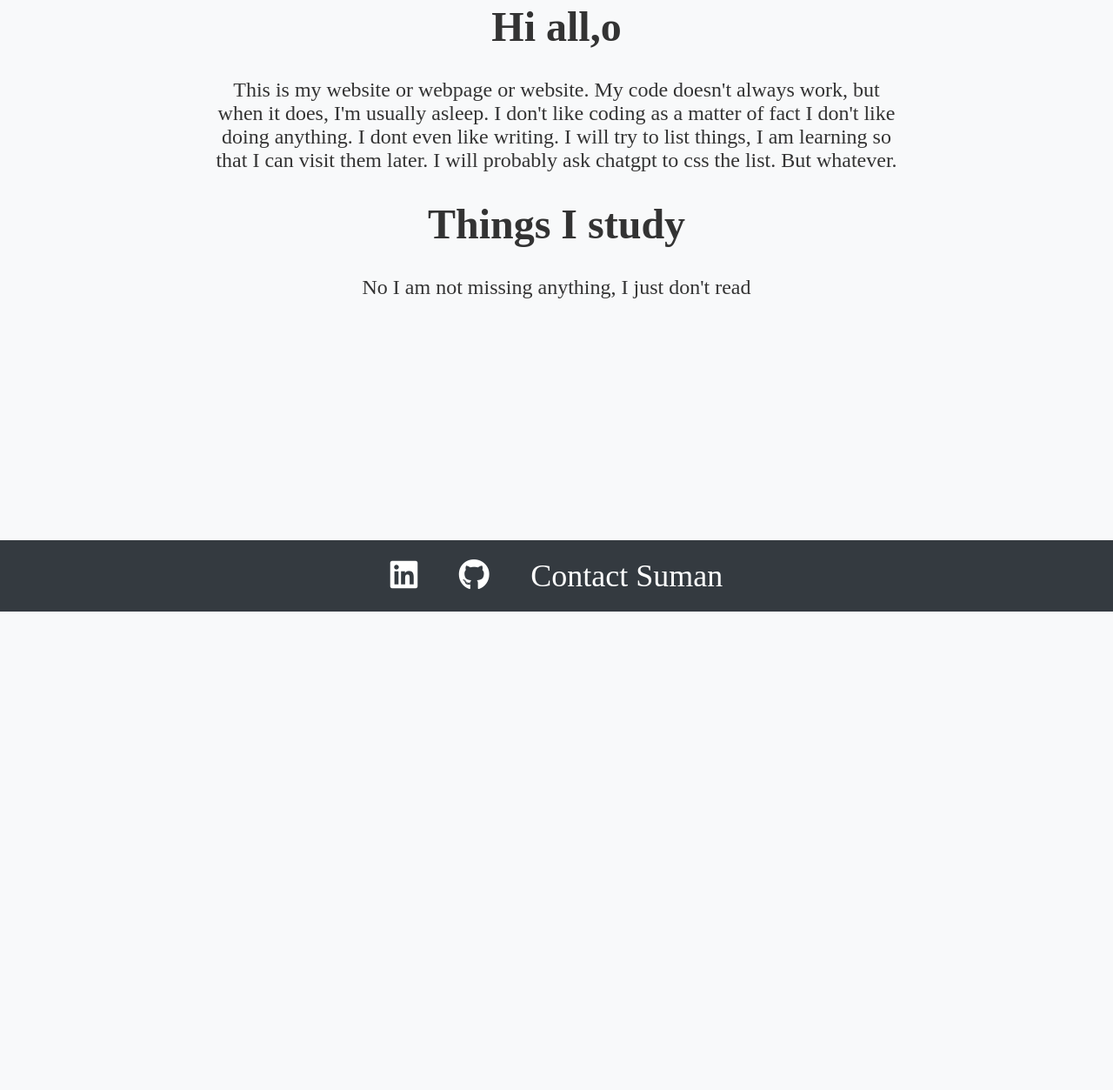
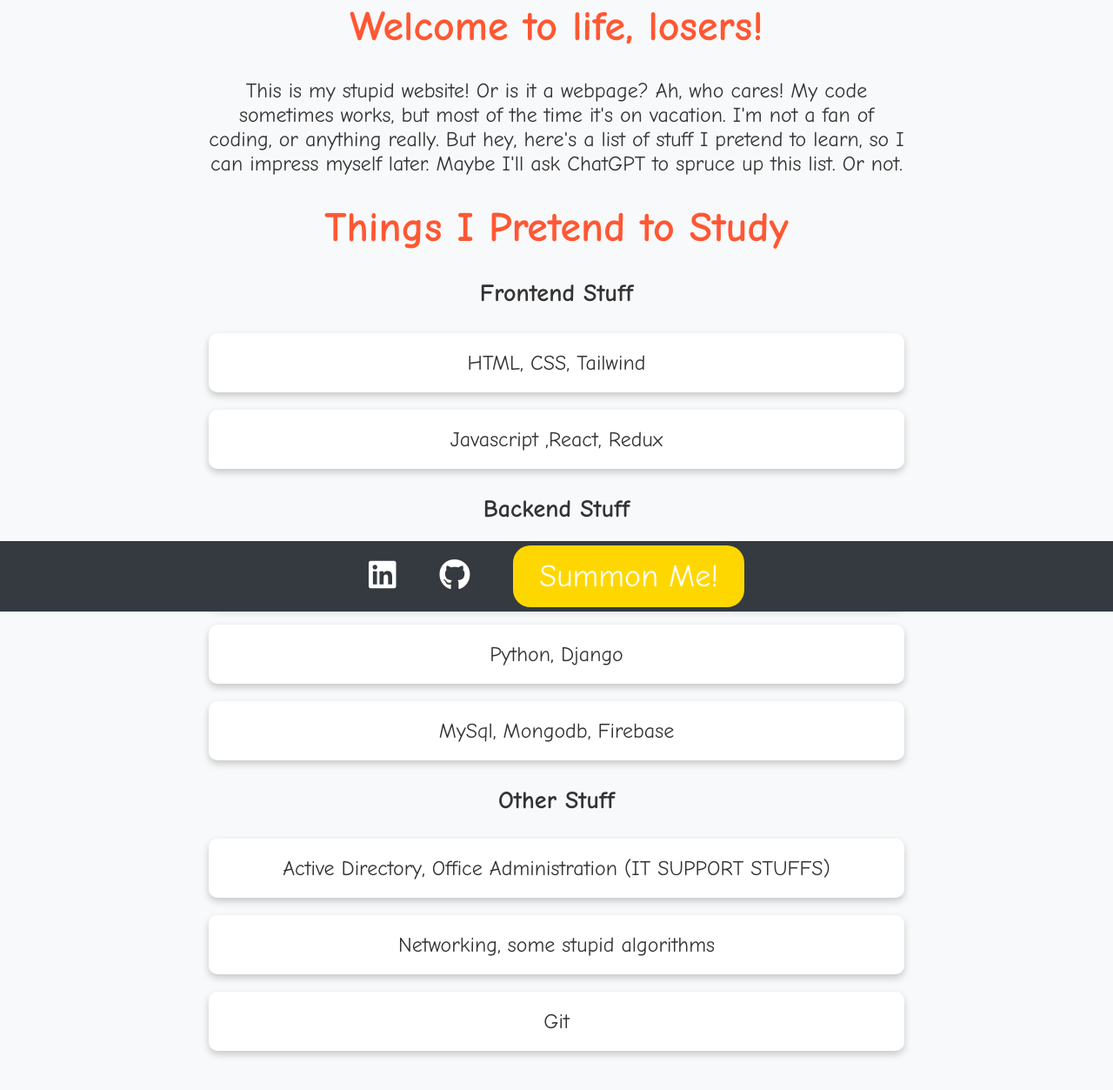
Before and after one commit to suman-dangol/sumandangol0286.com.np, a plain HTML site: page index.html in a window 1280 px wide. Shown: the part 97-1350 px from the top of the page at 87% size. Before the commit the page ends 800 px from the top, so only its background shows below. Drawn offline with Linux system fonts and the light colour scheme; a script that the page names is missing.

Commit message:
Update index.html

```diff
--- a/index.html
+++ b/index.html
@@ -3,11 +3,11 @@
 <head>
     <meta charset="UTF-8">
     <meta name="viewport" content="width=device-width, initial-scale=1.0">
-    <title>Suman's Portfolio</title>
+    <title>Suman's Super Duper Awesome Portfolio</title>
     <link rel="stylesheet" href="https://cdnjs.cloudflare.com/ajax/libs/font-awesome/5.15.4/css/all.min.css">
     <style>
         body {
-            font-family: 'IM Fell English', serif;
+            font-family: 'Comic Sans MS', cursive; /* Because Comic Sans makes everything funnier */
             margin: 0;
             padding: 0;
             background-color: #f8f9fa;
@@ -41,52 +41,82 @@
 
         h1 {
             text-align: center;
+            color: #FF5733; /* Let's make the headings pop with some vibrant color */
         }
         ul {
             list-style-type: none;
             padding: 0;
         }
         li {
-            margin-bottom: 10px;
+            margin-bottom: 20px; /* Bigger margin for more space, because why not? */
             background-color: #fff;
-            padding: 10px 20px;
-            border-radius: 5px;
-            box-shadow: 0 2px 4px rgba(0, 0, 0, 0.1);
+            padding: 20px 40px; /* Double padding for double the comfort */
+            border-radius: 10px; /* Rounded corners because sharp corners are dangerous */
+            box-shadow: 0 4px 8px rgba(0, 0, 0, 0.2); /* Adding a bit more shadow for a dramatic effect */
         }
         .margin-top{
-            margin-top: 10px;
+            margin-top: 30px; /* Even more space at the top, because we like to stretch */
+        }
+        .button {
+            background-color: #FFD700; /* Golden button for those who like to shine */
+            padding: 15px 30px; /* Extra padding for extra comfort */
+            border-radius: 20px; /* Rounder corners for smoother clicks */
+            font-size: 24px; /* Slightly bigger font for emphasis */
+            text-decoration: none; /* No underlines, because we're not in school anymore */
+            color: #333; /* Back to regular color for better readability */
+        }
+        .button:hover {
+            background-color: #FFB90F; /* A shade darker when hovered, because magic */
         }
     </style>
 </head>
 <body>
 
     <div class="container">
-        <h1>Hi all,o</h1>
-        <p>This is my website or webpage or website. My code doesn't always work, but when it does, I'm usually asleep. I don't like coding as a matter of fact I don't like doing anything.
-            I dont even like writing. I will try to list things, I am learning so that I can visit them later. I will probably ask chatgpt to css the list. But whatever.
-        </p>
-         <div>
-        <h1>Things I study</h1>
-        <section class="margin-top">
-            <p> No I am not missing anything, I just don't read</p>
-        </section>
+        <h1>Welcome to life, losers!</h1>
+
+        <p>This is my stupid  website! Or is it a webpage? Ah, who cares! My code sometimes works, but most of the time it's on vacation. I'm not a fan of coding, or anything really.  But hey, here's a list of stuff I pretend to learn, so I can impress myself later. Maybe I'll ask ChatGPT to spruce up this list. Or not. </p>
+        <div>
+            <h1>Things I Pretend to Study</h1>
+            <h3>Frontend Stuff</h3>
+            <section class="margin-top">
+                <ul>
+                    <li>HTML, CSS, Tailwind</li>
+                    <li>Javascript ,React, Redux</li>
+                </ul>
+            </section>
+
+            <section class="margin-top">
+                  <h3>Backend Stuff</h3>
+                <ul>
+                    <li>Node, Express</li>
+                    <li>Python, Django </li>
+                    <li>MySql, Mongodb, Firebase</li>
+                </ul>
+            </section>
+
+              <section class="margin-top">
+                  <h3>Other Stuff </h3>
+                <ul>
+                    <li>Active Directory, Office Administration (IT SUPPORT STUFFS)</li>
+                    <li>Networking, some stupid algorithms</li>
+                    <li>Git</li>
+                </ul>
+            </section>
+        </div>
     </div>
-
-    </div>
-
-
 
     <footer class="footer">
         <a href="https://www.linkedin.com/in/suman-dangol" target="_blank"><i class="fab fa-linkedin"></i></a>
         <a href="https://github.com/suman-dangol" target="_blank"><i class="fab fa-github"></i></a>
-        <a href="mailto:sumandangol0286@gmail.com" class="button">Contact Suman</a>
+        <a href="mailto:sumandangol0286@gmail.com" class="button">Summon Me!</a> <!-- Changed "Contact Suman" to "Summon Me!" for a playful touch -->
     </footer>
 
     <script src="https://ajax.googleapis.com/ajax/libs/webfont/1.6.26/webfont.js"></script>
     <script>
         WebFont.load({
             google: {
-                families: ['IM Fell English']
+                families: ['Comic Sans MS']
             }
         });
     </script>
```
